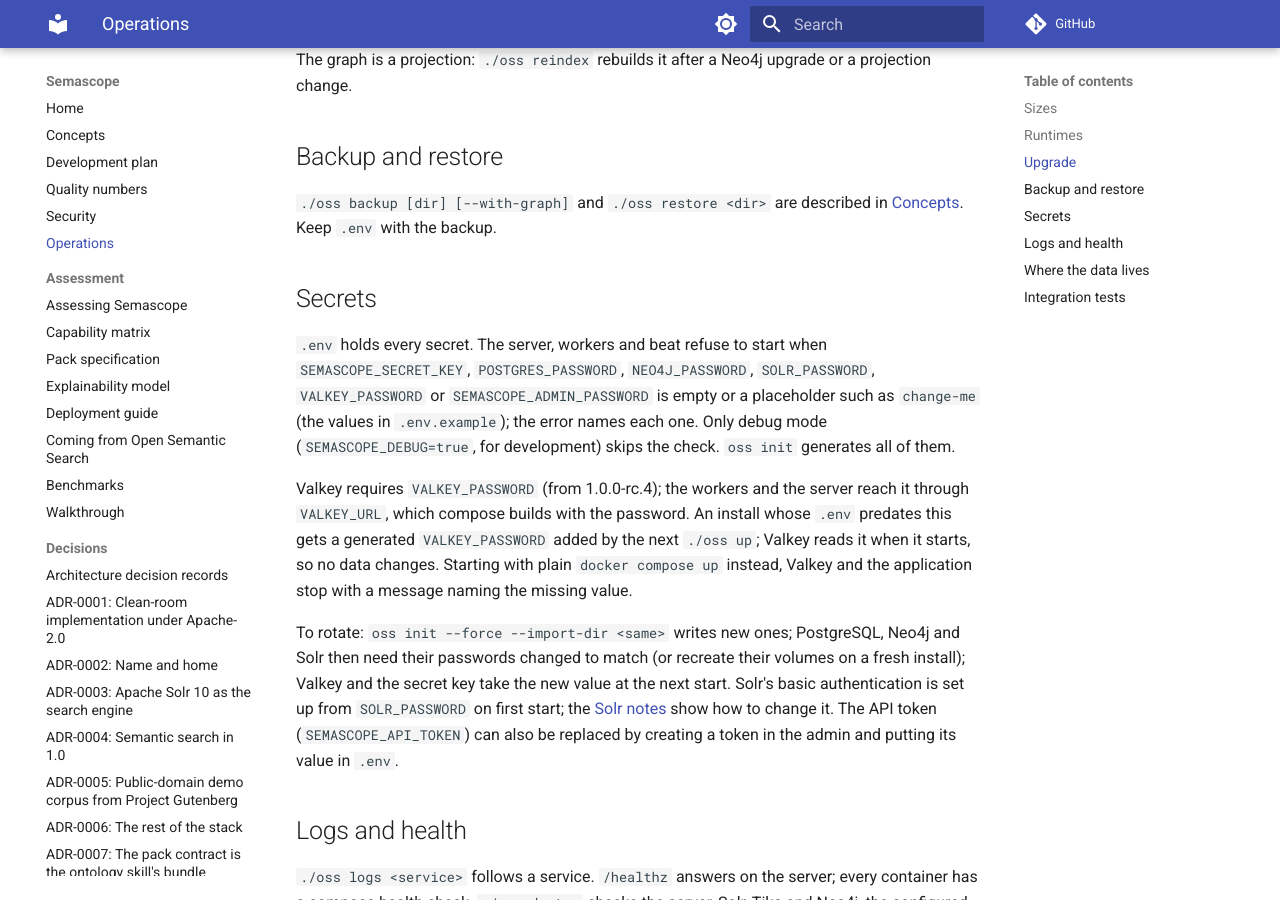
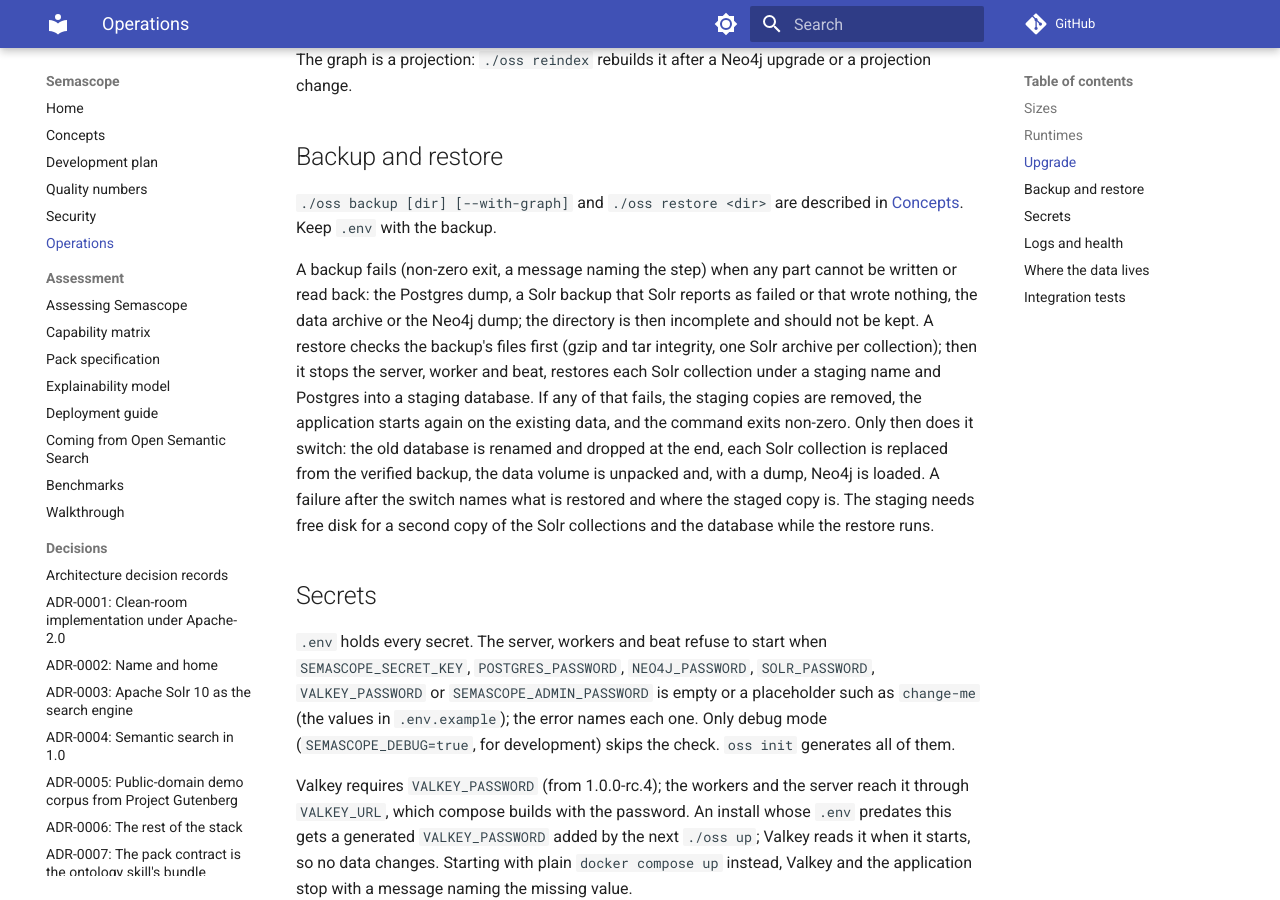
Before and after one commit to rdb420/semascope, an MkDocs documentation site: the page built from docs/operations.md, in a window 1280 px wide and 900 px high, scrolled down 2934 px. Built offline with MkDocs 1.6.1 and Material for MkDocs 9.7.7, drawn with Linux system fonts in a browser that asks for light colours; comment, search, counter and statistics services are not loaded.

Commit message:
Backup and restore fail loudly and restore beside the live data
Every backup step now checks its result: a Solr BACKUP that Solr reports
as failed or that wrote nothing, and an unreadable dump or archive, stop
the backup with a non-zero exit. Restore verifies the backup's files
first, then loads each Solr collection under a staging name and Postgres
into a staging database; if any of that fails the staging copies are
removed and the application restarts on the existing data. Only then are
the live collections and database replaced. The integration round trip
gains a test that corrupt backups leave the data as it was.

Agent: claude-code
Co-Authored-By: Claude Opus 5.5 <noreply@anthropic.com>

```diff
--- a/docs/operations.md
+++ b/docs/operations.md
@@ -123,6 +123,22 @@ upgrade or a projection change.
 `./oss backup [dir] [--with-graph]` and `./oss restore <dir>` are described
 in [Concepts](concepts.md#backup-and-restore). Keep `.env` with the backup.
 
+A backup fails (non-zero exit, a message naming the step) when any part
+cannot be written or read back: the Postgres dump, a Solr backup that Solr
+reports as failed or that wrote nothing, the data archive or the Neo4j
+dump; the directory is then incomplete and should not be kept. A restore
+checks the backup's files first (gzip and tar integrity, one Solr archive
+per collection); then it stops the server, worker and beat, restores each
+Solr collection under a staging name and Postgres into a staging database.
+If any of that fails, the staging copies are removed, the application
+starts again on the existing data, and the command exits non-zero. Only
+then does it switch: the old database is renamed and dropped at the end,
+each Solr collection is replaced from the verified backup, the data
+volume is unpacked and, with a dump, Neo4j is loaded. A failure after the
+switch names what is restored and where the staged copy is. The staging
+needs free disk for a second copy of the Solr collections and the
+database while the restore runs.
+
 ## Secrets
 
 `.env` holds every secret. The server, workers and beat refuse to start
```
Also changed, not shown: docs/assess/deployment.md (+5 -2 lines), docs/concepts.md (+6 -0 lines), 2 other files.
